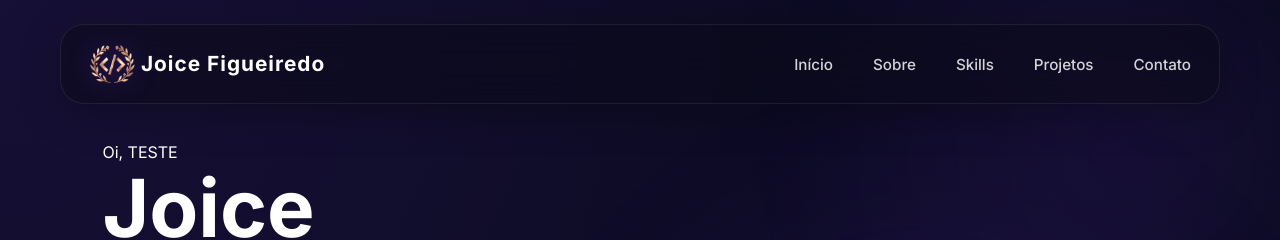
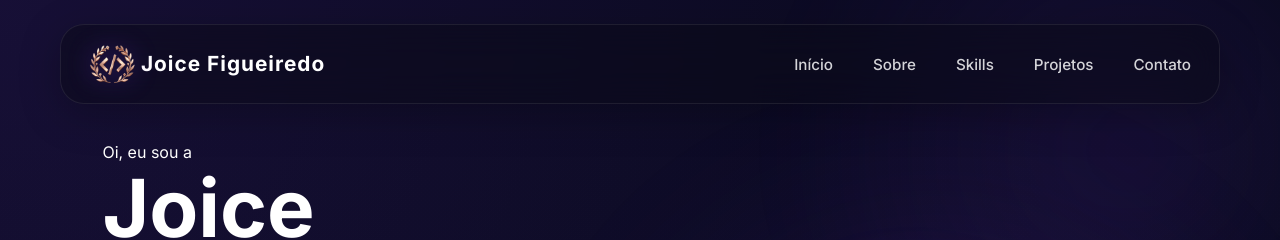
Before and after one commit to JoyFigueiredo/universal-ui-kit, an Angular app in the folder packages/angular-ui/: page / in a window 1280 px wide. Shown: the top 240 px of the page. Built offline with nearby package versions, Linux system fonts and the light colour scheme.

Commit message:
Novo design

```diff
--- a/packages/angular-ui/src/app/pages/home/home.component.html
+++ b/packages/angular-ui/src/app/pages/home/home.component.html
@@ -3,7 +3,7 @@
 
         <div id="cta">
             <span class="intro-text">
-                Oi, TESTE
+                Oi, eu sou a
             </span>
             <h1 class="title">
                 Joice <span>Figueiredo</span>
```
